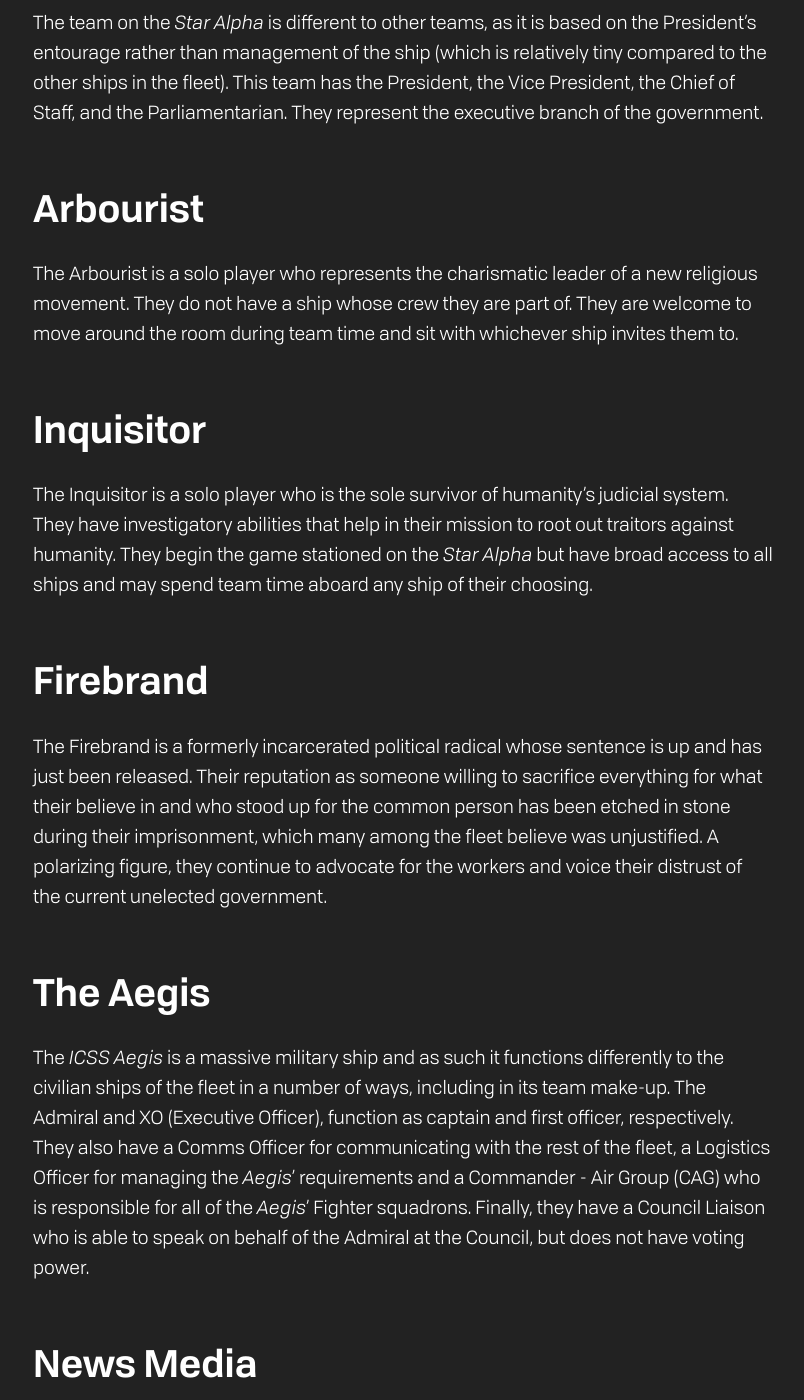
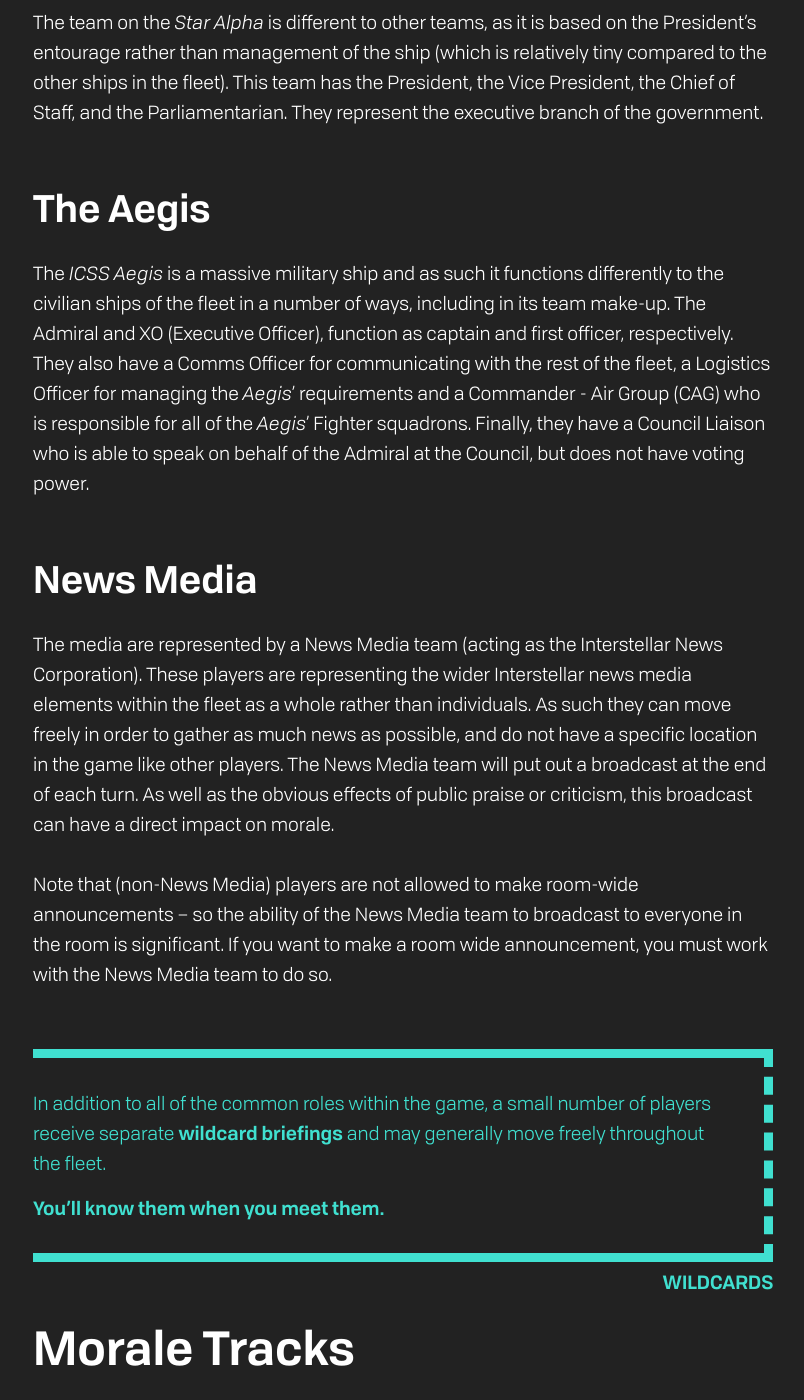
Before and after one commit to jedlimke/prairiefiregaming.com, a Jekyll site: the page built from rules/den-of-wolves-2026/rules-handbook.md, in a window 1280 px wide and 1400 px high, scrolled down 8251 px. Shown: the whole window, without its empty margins (237-1041 px from the left). Built offline with Jekyll 4.4.1, drawn with Linux system fonts in a browser that asks for light colours.

Commit message:
Added wildcard note, removed actual explanations as that feels spoiler-heavy.

```diff
--- a/rules/den-of-wolves-2026/rules-handbook.md
+++ b/rules/den-of-wolves-2026/rules-handbook.md
@@ -133,18 +133,6 @@ There are a handful of smaller, specialist ships in the survivor fleet that have
 
 The team on the *Star Alpha* is different to other teams, as it is based on the President’s entourage rather than management of the ship (which is relatively tiny compared to the other ships in the fleet). This team has the President, the Vice President, the Chief of Staff, and the Parliamentarian. They represent the executive branch of the government.
 
-### Arbourist
-
-The Arbourist is a solo player who represents the charismatic leader of a new religious movement. They do not have a ship whose crew they are part of. They are welcome to move around the room during team time and sit with whichever ship invites them to.
-
-### Inquisitor
-
-The Inquisitor is a solo player who is the sole survivor of humanity’s judicial system. They have investigatory abilities that help in their mission to root out traitors against humanity. They begin the game stationed on the *Star Alpha* but have broad access to all ships and may spend team time aboard any ship of their choosing.
-
-### Firebrand
-
-The Firebrand is a formerly incarcerated political radical whose sentence is up and has just been released. Their reputation as someone willing to sacrifice everything for what their believe in and who stood up for the common person has been etched in stone during their imprisonment, which many among the fleet believe was unjustified. A polarizing figure, they continue to advocate for the workers and voice their distrust of the current unelected government.
-
 ### The Aegis
 
 The *ICSS Aegis* is a massive military ship and as such it functions differently to the civilian ships of the fleet in a number of ways, including in its team make-up. The Admiral and XO (Executive Officer), function as captain and first officer, respectively. They also have a Comms Officer for communicating with the rest of the fleet, a Logistics Officer for managing the *Aegis*’ requirements and a Commander - Air Group (CAG) who is responsible for all of the *Aegis*’ Fighter squadrons. Finally, they have a Council Liaison who is able to speak on behalf of the Admiral at the Council, but does not have voting power.
@@ -154,6 +142,13 @@ The *ICSS Aegis* is a massive military ship and as such it functions differently
 The media are represented by a News Media team (acting as the Interstellar News Corporation). These players are representing the wider Interstellar news media elements within the fleet as a whole rather than individuals. As such they can move freely in order to gather as much news as possible, and do not have a specific location in the game like other players. The News Media team will put out a broadcast at the end of each turn. As well as the obvious effects of public praise or criticism, this broadcast can have a direct impact on morale.
 
 Note that (non-News Media) players are not allowed to make room-wide announcements – so the ability of the News Media team to broadcast to everyone in the room is significant. If you want to make a room wide announcement, you must work with the News Media team to do so.
+
+<div class="callout info" markdown="1" data-label="WILDCARDS">
+In addition to all of the common roles within the game, a small number of players receive separate **wildcard briefings** and may generally move freely throughout the fleet.
+
+**You'll know them when you meet them.**
+</div>
+
 
 ## Morale Tracks
 
```
